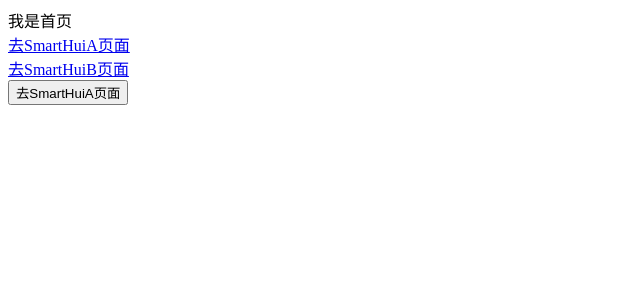
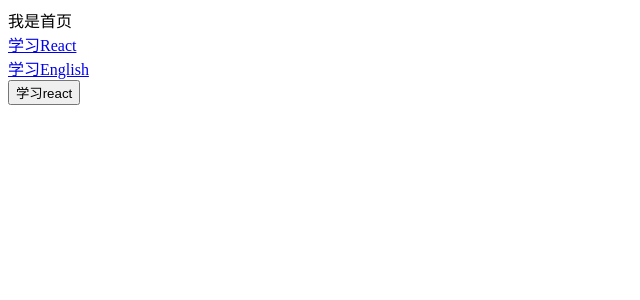
Before and after one commit to h2huanghui/REACTNEXT, a Next.js app: page / in a window 1280 px wide. Shown: the top 300 px of the page, without its empty margins (0-640 px from the left). Built offline with nearby package versions, Linux system fonts and the light colour scheme.

Commit message:
'query-params'

```diff
--- a/pages/index.js
+++ b/pages/index.js
@@ -14,17 +14,30 @@ import Router from 'next/router'
 ) */
 
 const Home = () => {
-    function gotoA() {
-        Router.push('/smartHuiA')
+    function gotoPlan() {
+        // Router.push('/plan?name=react') //优化如下
+        Router.push({
+            pathname: '/plan',
+            query: {
+                name:'react'
+            }
+        })
     }
     return (
         <div>
             <div>我是首页</div>
-            <div><Link href='/smartHuiA'><a>去SmartHuiA页面</a></Link></div>
+            <div>
+                <Link href={{ pathname: '/plan', query: {name:'react'}}}><a>学习React</a></Link>
+                <br />
+                <Link href='/plan?name=en'><a>学习English</a></Link>
+                <br />
+                <button onClick={gotoPlan}>学习react</button>
+            </div>
+            {/* <div><Link href='/smartHuiA'><a>去SmartHuiA页面</a></Link></div>
             <div><Link href='/smartHuiB'><a>去SmartHuiB页面</a></Link></div>
             <div>
                 <button onClick={gotoA}>去SmartHuiA页面</button>
-            </div>
+            </div> */}
         </div>
     )
 }
```
Also changed, not shown: pages/plan.js (added, +13 -0 lines), 1 other file (tests, documents, lock files or other folders).
